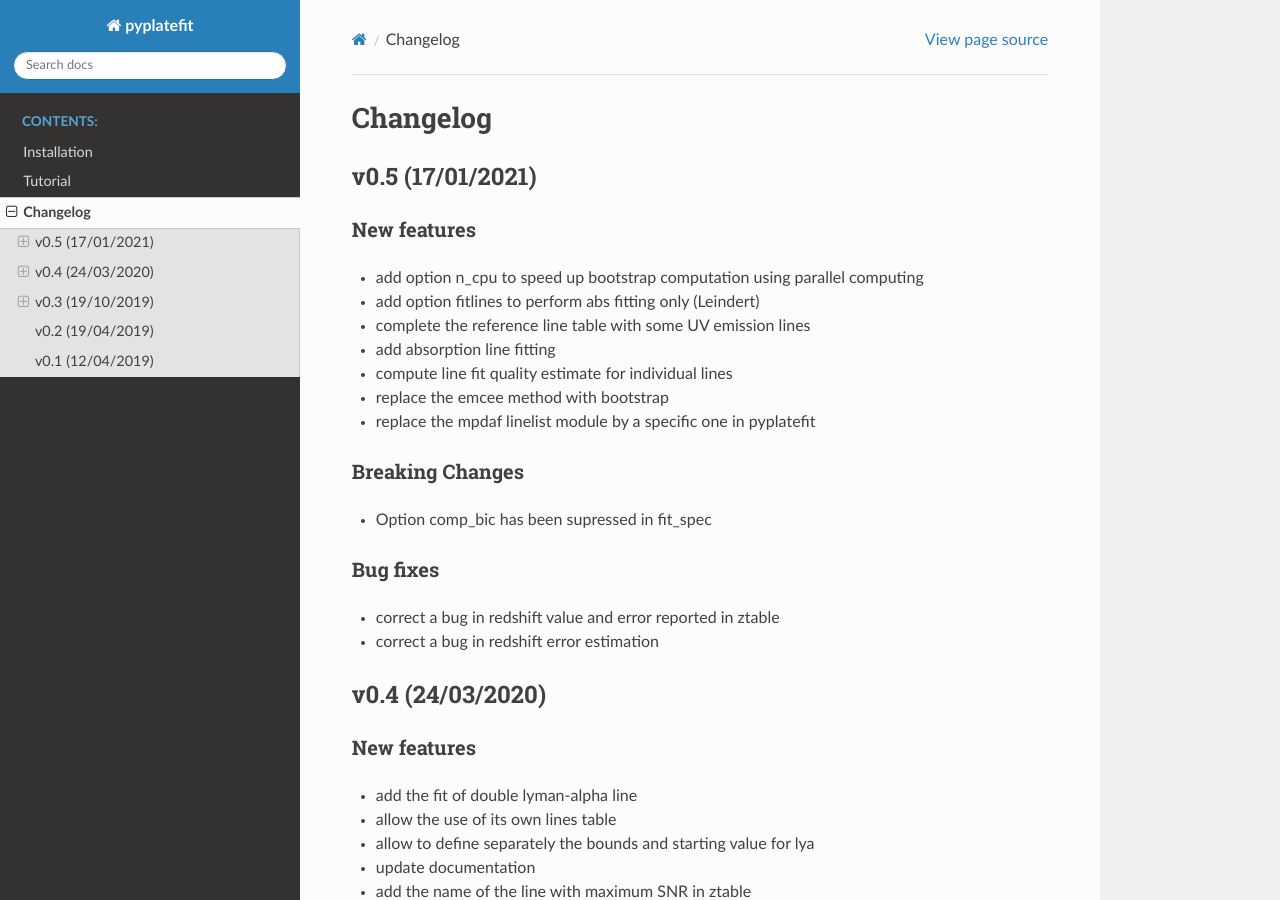
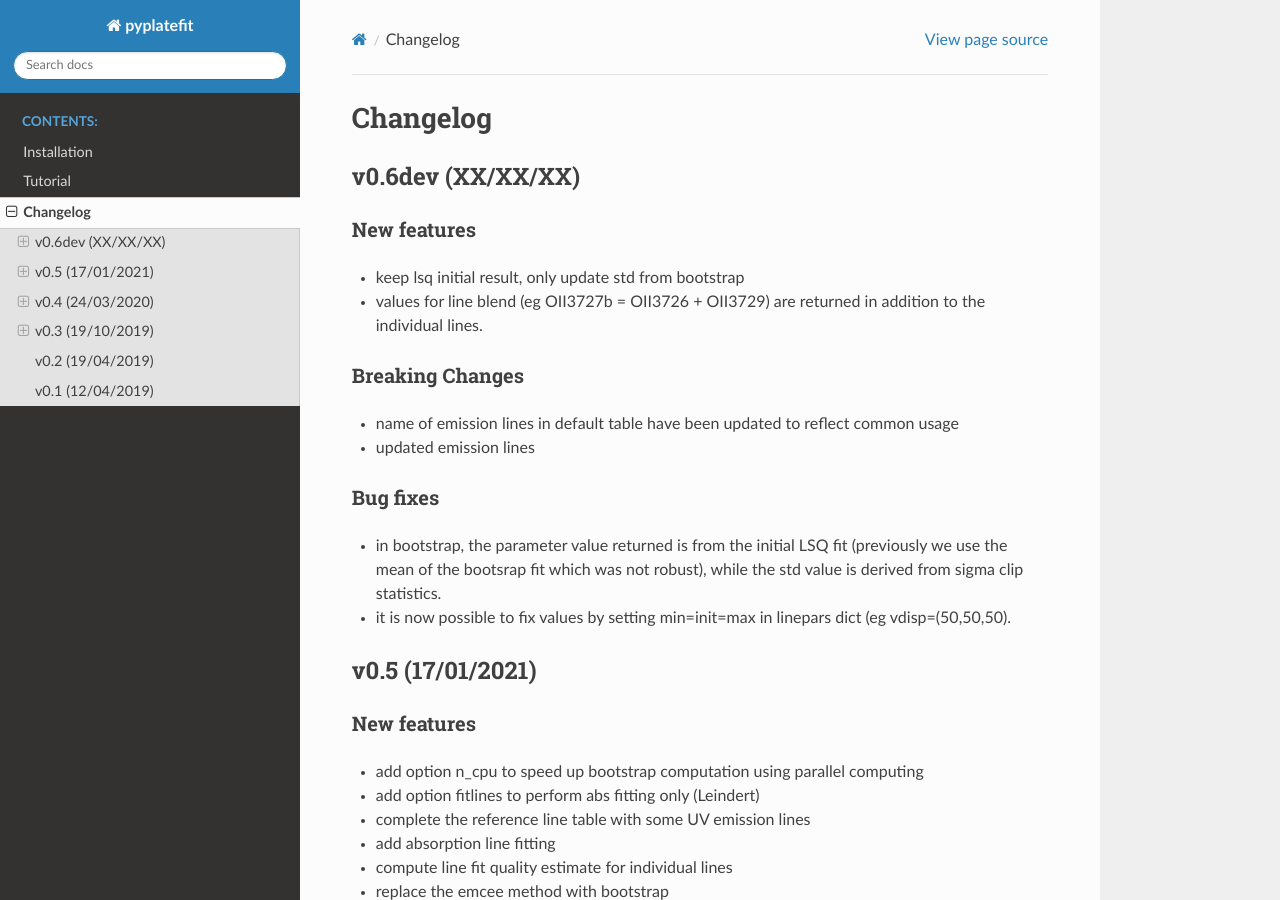
Before and after one commit to musevlt/pyplatefit, a Sphinx documentation site: the page built from docs/changelog.rst, in a window 1280 px wide and 900 px high. Built offline with Sphinx 7.4.7 and the Read the Docs theme 2.0.0, drawn with Linux system fonts in a browser that asks for light colours.

Commit message:
keep lsq initial result, only update std from bootstrap

```diff
--- a/docs/changelog.rst
+++ b/docs/changelog.rst
@@ -1,5 +1,24 @@
 Changelog
 =========
+
+v0.6dev (XX/XX/XX)
+------------------
+New features
+^^^^^^^^^^^^
+- keep lsq initial result, only update std from bootstrap
+- values for line blend (eg OII3727b = OII3726 + OII3729) are returned in addition to the individual lines.
+
+Breaking Changes
+^^^^^^^^^^^^^^^^
+- name of emission lines in default table have been updated to reflect common usage
+- updated emission lines
+
+Bug fixes
+^^^^^^^^^
+- in bootstrap, the parameter value returned is from the initial LSQ fit (previously we use the mean of the bootsrap fit which was not robust), while the std value is derived from sigma clip statistics.
+- it is now possible to fix values by setting min=init=max in linepars dict (eg vdisp=(50,50,50).
+
+
 v0.5 (17/01/2021)
 -----------------
 New features
```
Also changed, not shown: 1 other file.
